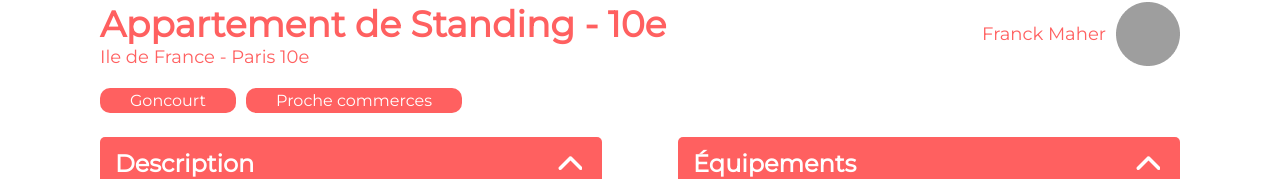
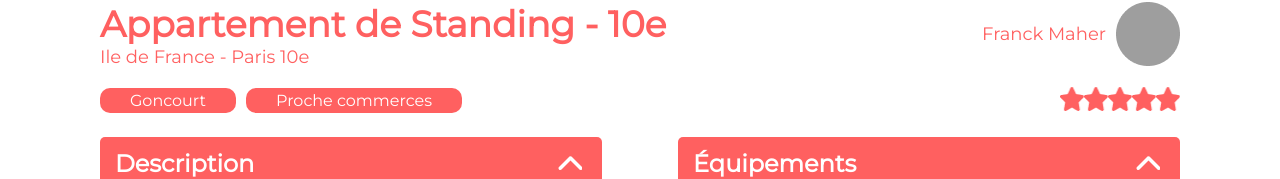
Before and after one commit to SamiNassim/OCProject6, a React (Create React App) app: page /property/0979876d in a window 1280 px wide. Shown: the part 606-785 px from the top of the page. Built offline with nearby package versions, Linux system fonts and the light colour scheme; grey boxes are pictures that could not be loaded.

Commit message:
Created rating component

```diff
--- a/src/components/Card/Card.scss
+++ b/src/components/Card/Card.scss
@@ -7,7 +7,7 @@
     height: 340px;
     width: 340px;
     padding-left: 20px;
-    background: linear-gradient(#FFFFFF, #000000);
+    /*     background: linear-gradient(#FFFFFF, #000000); */
     background-color: $color-primary;
     border-radius: 10px;
 }
--- /dev/null
+++ b/src/components/Rating/Rating.jsx
@@ -0,0 +1,26 @@
+import "./Rating.scss";
+import starred from "./starred.png";
+import stargrey from "./stargrey.png";
+
+function Rating({ rating }) {
+
+    let arrRed = [];
+    let arrGrey = [];
+
+    for (let i = 0; rating > i; i++) {
+        arrRed.push(<img className="star__red" src={starred} alt="Etoile rouge" />)
+        if (i > 5) break
+    }
+    for (let k = 5; k > arrRed.length; k--) {
+        arrGrey.push(<img className="star__grey" src={stargrey} alt="Etoile grise" />)
+        if (k < arrRed.length) break
+    }
+
+    return (
+        <div className="rating">
+            {arrRed}{arrGrey}
+        </div>
+    )
+}
+
+export default Rating
--- /dev/null
+++ b/src/components/Rating/Rating.scss
@@ -0,0 +1,10 @@
+.rating {
+    display: flex;
+    justify-content: flex-end;
+}
+
+.star__grey,
+.star__red {
+    width: 24px;
+    height: 24px;
+}
--- a/src/pages/Property/Property.jsx
+++ b/src/pages/Property/Property.jsx
@@ -4,6 +4,7 @@ import "./Property.scss";
 import Tag from "../../components/Tag/Tag";
 import Collapse from "../../components/Collapse/Collapse";
 import Carousel from "../../components/Carousel/Carousel";
+import Rating from "../../components/Rating/Rating";
 
 function Property() {
 
@@ -43,14 +44,14 @@ function Property() {
                                 {propertyData.tags.map((property) => (<Tag tagname={property} />))}
                             </div>
                         </div>
-                        <div className="rating">
-
-                        </div>
                     </div>
                     <div className="host__group">
                         <div className="host__div">
                             <h2 className="host__name">{propertyData.host.name}</h2>
                             <img className="host__img" src={propertyData.host.picture} alt="Propriétaire" />
+                        </div>
+                        <div className="rating">
+                            <Rating rating={propertyData.rating} />
                         </div>
                     </div>
                 </div>
--- a/src/pages/Property/Property.scss
+++ b/src/pages/Property/Property.scss
@@ -36,6 +36,7 @@
     display: flex;
     flex-direction: row;
     gap: 10px;
+    margin-bottom: 21px;
 }
 
 .host__img {
@@ -75,6 +76,6 @@
 
 .host__group {
     display: flex;
-    justify-content: flex-end;
+    flex-direction: column;
     height: 64px;
 }
```
Also changed, not shown: src/components/Rating/stargrey.png (added), src/components/Rating/starred.png (added).
